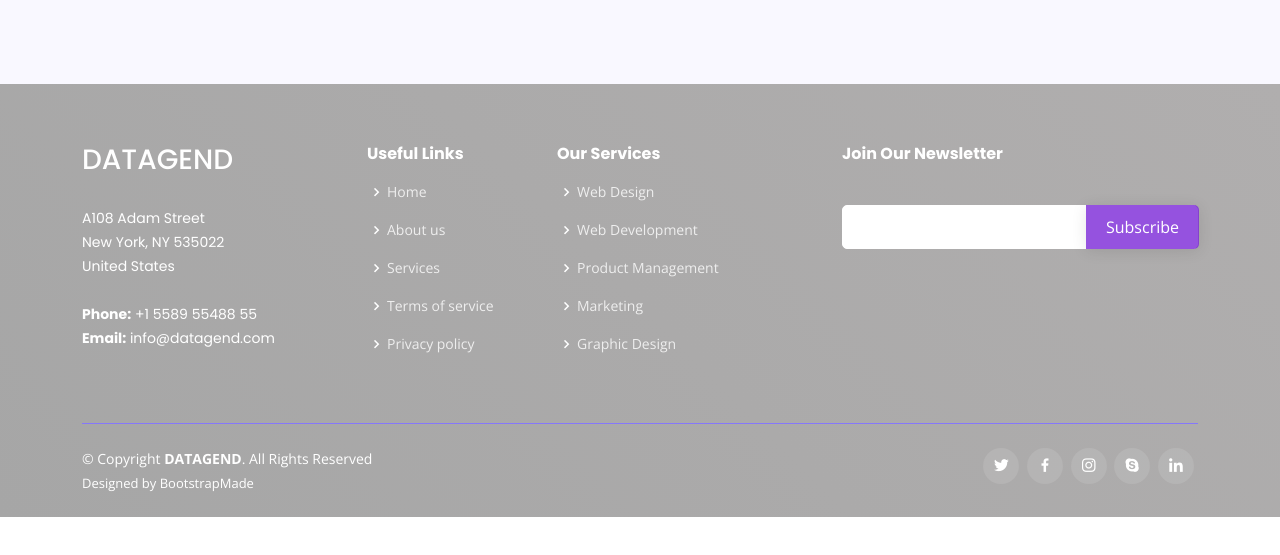
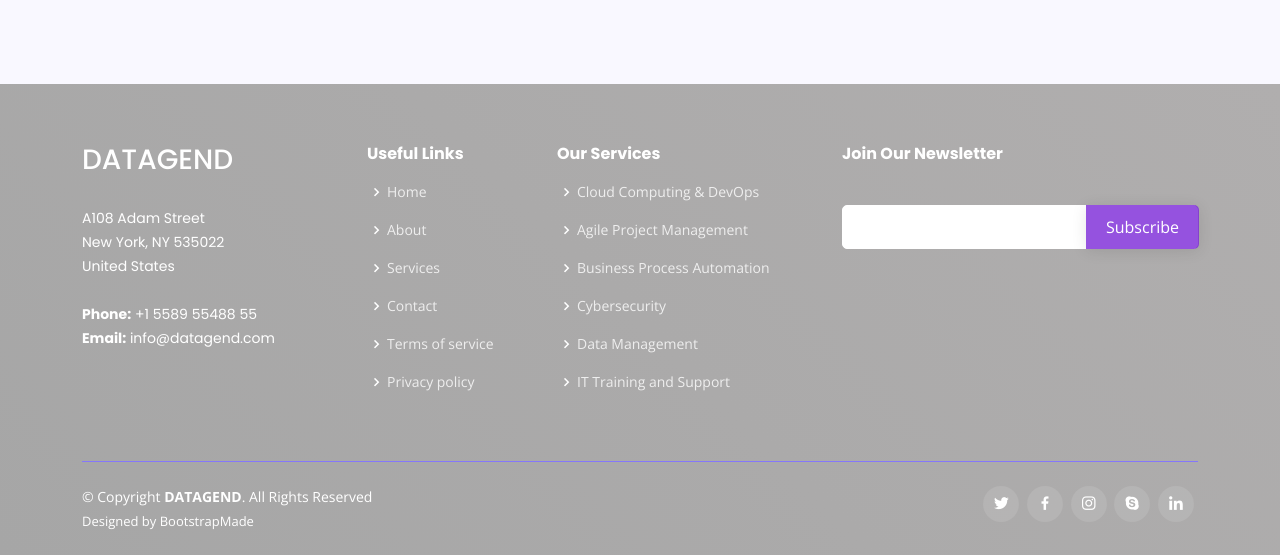
Before and after one commit to Datagend/Datagend-Website, a plain HTML site: page index.html in a window 1280 px wide. Shown: the part 4346-4901 px from the top of the page. Before the commit the page ends 4863 px from the top, so only its background shows below. Drawn offline with nearby package versions, Linux system fonts and the light colour scheme.

Commit message:
fix: Change footer content/links

```diff
--- a/index.html
+++ b/index.html
@@ -760,9 +760,10 @@
           <div class="col-lg-2 col-md-6 footer-links">
             <h4>Useful Links</h4>
             <ul>
-              <li><i class="bx bx-chevron-right"></i> <a href="#">Home</a></li>
-              <li><i class="bx bx-chevron-right"></i> <a href="#">About us</a></li>
-              <li><i class="bx bx-chevron-right"></i> <a href="#">Services</a></li>
+              <li><i class="bx bx-chevron-right"></i> <a href="#hero">Home</a></li>
+              <li><i class="bx bx-chevron-right"></i> <a href="#about">About</a></li>
+              <li><i class="bx bx-chevron-right"></i> <a href="#services">Services</a></li>
+              <li><i class="bx bx-chevron-right"></i> <a href="#contact">Contact</a></li>
               <li><i class="bx bx-chevron-right"></i> <a href="#">Terms of service</a></li>
               <li><i class="bx bx-chevron-right"></i> <a href="#">Privacy policy</a></li>
             </ul>
@@ -771,11 +772,12 @@
           <div class="col-lg-3 col-md-6 footer-links">
             <h4>Our Services</h4>
             <ul>
-              <li><i class="bx bx-chevron-right"></i> <a href="#">Web Design</a></li>
-              <li><i class="bx bx-chevron-right"></i> <a href="#">Web Development</a></li>
-              <li><i class="bx bx-chevron-right"></i> <a href="#">Product Management</a></li>
-              <li><i class="bx bx-chevron-right"></i> <a href="#">Marketing</a></li>
-              <li><i class="bx bx-chevron-right"></i> <a href="#">Graphic Design</a></li>
+              <li><i class="bx bx-chevron-right"></i> <a href="#services">Cloud Computing & DevOps</a></li>
+              <li><i class="bx bx-chevron-right"></i> <a href="#services">Agile Project Management</a></li>
+              <li><i class="bx bx-chevron-right"></i> <a href="#services">Business Process Automation</a></li>
+              <li><i class="bx bx-chevron-right"></i> <a href="#services">Cybersecurity</a></li>
+              <li><i class="bx bx-chevron-right"></i> <a href="#services">Data Management</a></li>
+              <li><i class="bx bx-chevron-right"></i> <a href="#services">IT Training and Support</a></li>
             </ul>
           </div>
 
```
